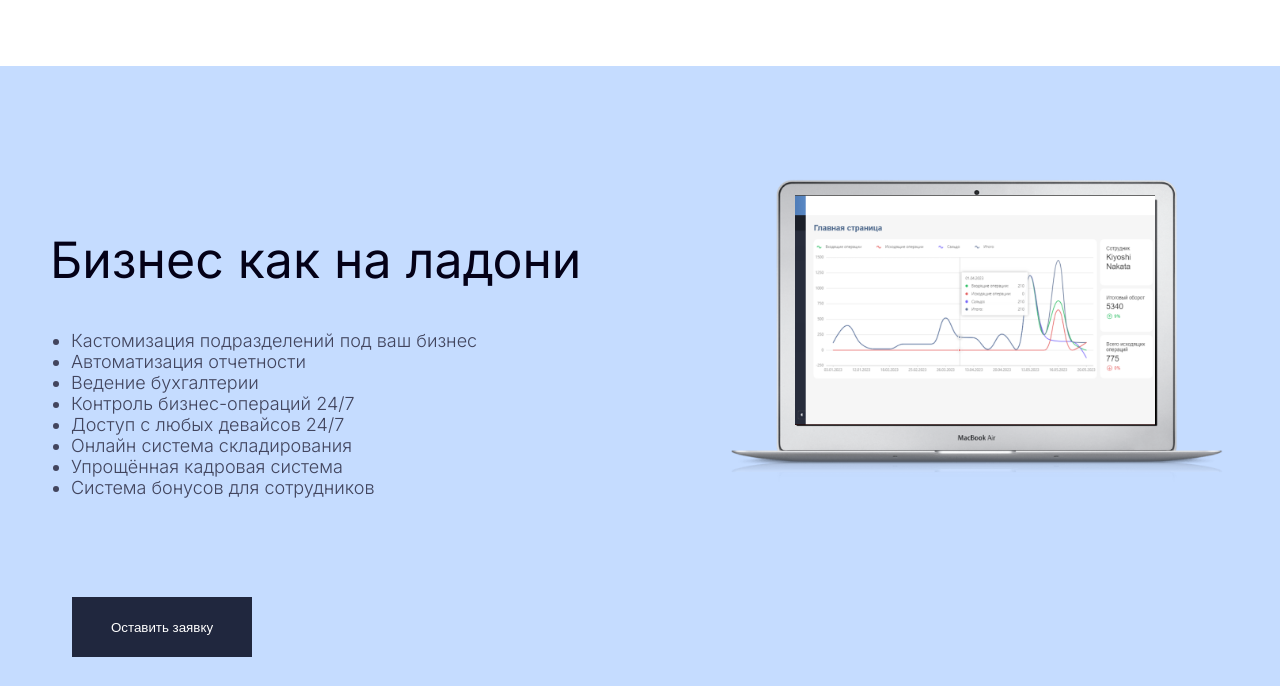
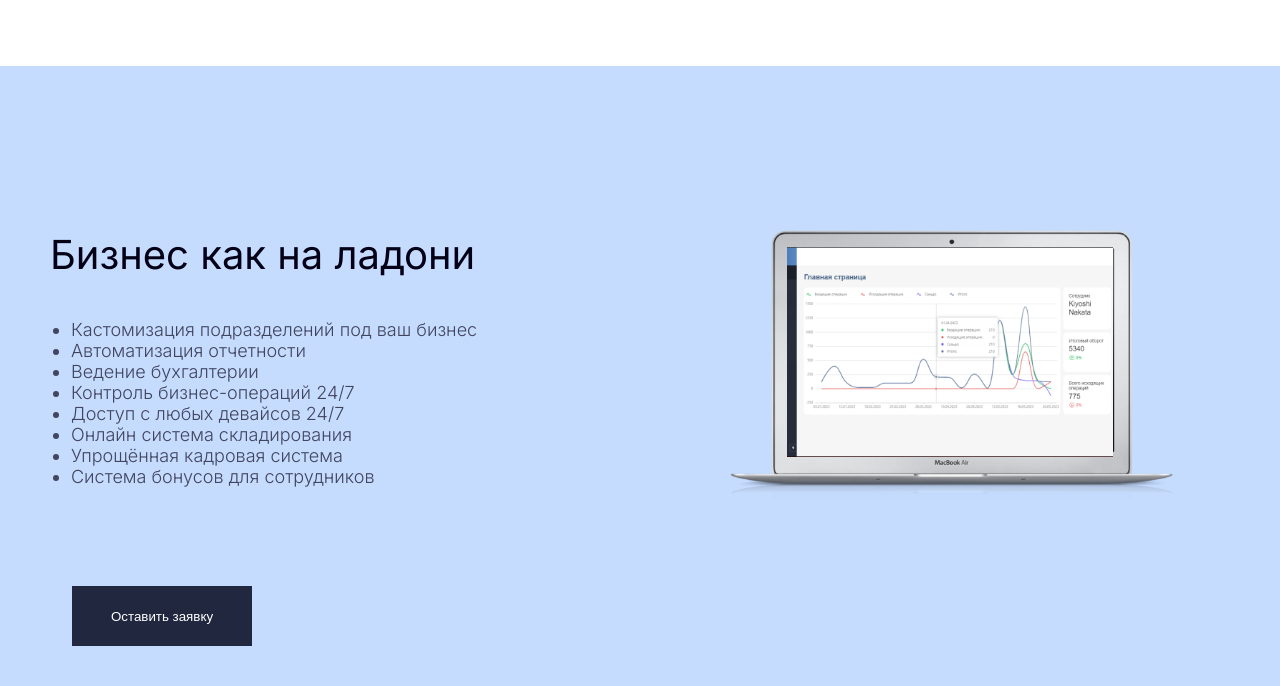
Before and after one commit to saddamjabarov/visor-landing, a plain HTML site: page index.html in a window 1280 px wide. Shown: the part 114-800 px from the top of the page. Drawn offline with Linux system fonts and the light colour scheme.

Commit message:
adaptive section main 992px

```diff
--- a/scss/media.scss
+++ b/scss/media.scss
@@ -9,7 +9,7 @@
       grid-template-columns: 50rem 50.3rem;
     }
     .mac-transparent {
-      width: 500px;
+      width: 50rem;
     }
     .visor-2 {
       top: 12.9rem;
@@ -71,3 +71,23 @@
     }
   }
 }
+@media (max-width: 99.2em) {
+  .main {
+    &__heading {
+      width: 42.8rem;
+      font-size: 4rem;
+    }
+    &__img {
+      margin-top: 6.2rem;
+    }
+    .mac-transparent {
+      width: 45rem;
+    }
+    .visor-2 {
+      top: 11.9rem;
+      left: 6rem;
+      width: 32.6rem;
+      height: 21rem;
+    }
+  }
+}
```
Also changed, not shown: css/style.css.
